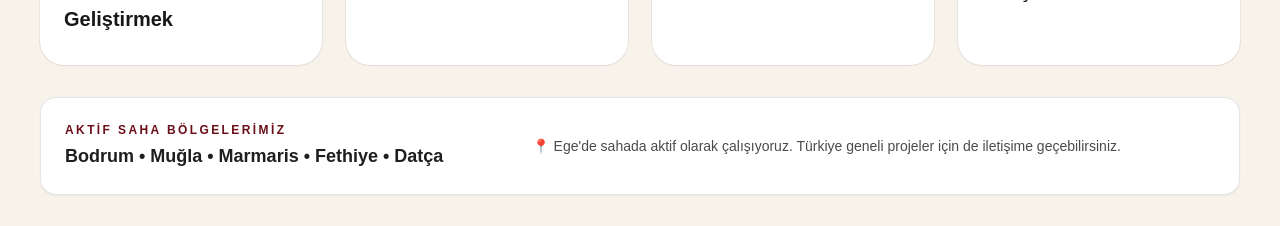
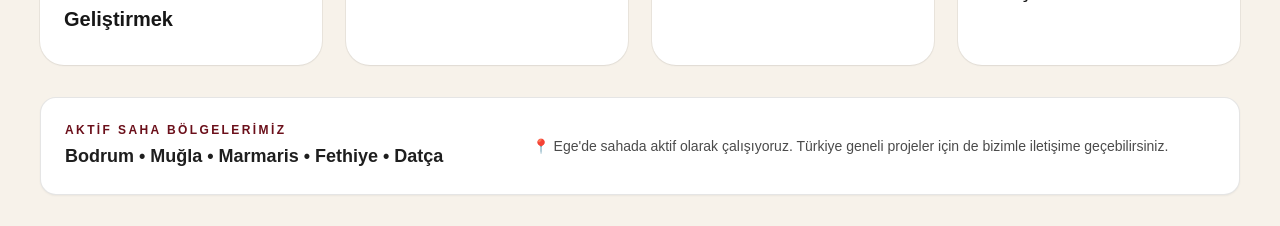
Before and after one commit to cantugsivri/cntg-site, a Next.js app: page / in a window 1280 px wide. Shown: the part 1100-1326 px from the top of the page. Built offline with nearby package versions, Linux system fonts and the light colour scheme.

Commit message:
banner: add bizimle for warmer tone

```diff
--- a/app/page.tsx
+++ b/app/page.tsx
@@ -202,7 +202,7 @@ export default function CNTGLandingPage() {
               </h3>
             </div>
             <p className="text-sm font-medium text-[#4B4B4B]">
-              📍 Ege&apos;de sahada aktif olarak çalışıyoruz. Türkiye geneli projeler için de iletişime geçebilirsiniz.
+              📍 Ege&apos;de sahada aktif olarak çalışıyoruz. Türkiye geneli projeler için de bizimle iletişime geçebilirsiniz.
             </p>
           </div>
         </div>
```
